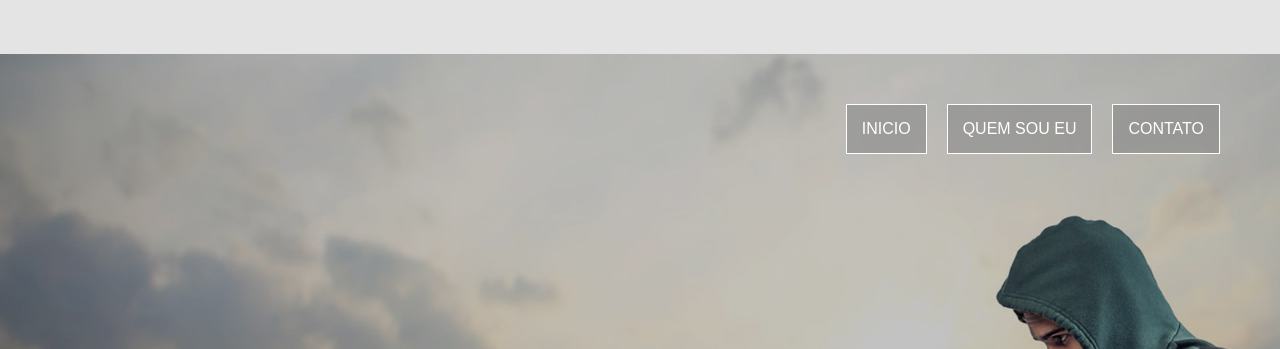
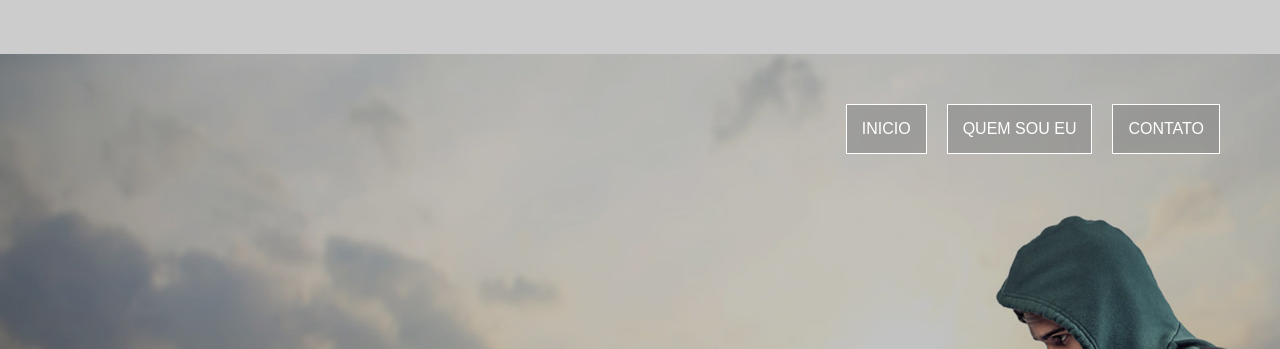
Before and after one commit to AlanRamiro/Repositorio-de-aprendizagem, a plain HTML site: page Replicas de Layouts/Aula 27/aula27.html in a window 1280 px wide. Shown: the top 349 px of the page. Drawn offline with Linux system fonts and the light colour scheme.

Commit message:
Update Styles.css

```diff
--- a/Replicas de Layouts/Aula 27/Styles.css
+++ b/Replicas de Layouts/Aula 27/Styles.css
@@ -3,7 +3,7 @@
 }
 
 body{
-    background-color: rgb(228, 228, 228);
+    background-color: #ccc;
     font-family: Arial, Helvetica, sans-serif;
     margin: 0px 0px;
 }
@@ -44,7 +44,7 @@ h1{
     font-size: 80px;
     padding-top: 300px;
     padding-left: 450px;
-    text-shadow: 3px 3px black;
+    text-shadow: 3px 3px 2px black;
 }
 
 .header-btn{
@@ -71,10 +71,13 @@ section{
     margin: 20px 40px;
     height: 300px;
     display: flex;
+    box-sizing: border-box;
+    overflow: visible;
 }
 
 .seletores, .posicionamento, .fontes-icones{
     text-align: center;
+
 }
 
 h3{
```
